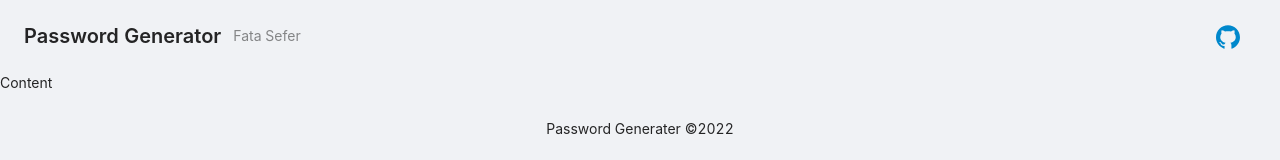
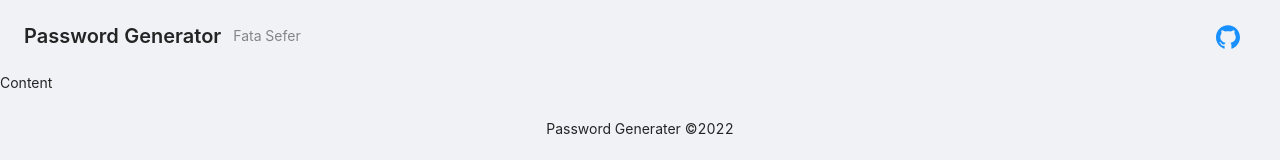
Before and after one commit to fs98/password-generator, a React (Create React App) app: page / in a window 1280 px wide. Shown: the top 160 px of the page. Built offline with nearby package versions, Linux system fonts and the light colour scheme.

Commit message:
refactor: replace inline css with tailwind classes

```diff
--- a/src/App.tsx
+++ b/src/App.tsx
@@ -19,12 +19,12 @@ const App = () => {
             href="https://github.com/fs98/password-generator"
             target="_blank"
           >
-            <GithubOutlined style={{ fontSize: "24px", color: "#08c" }} />
+            <GithubOutlined className="text-2xl" />
           </Button>,
         ]}
       />
       <Content>Content</Content>
-      <Footer style={{ textAlign: "center" }}>Password Generater ©2022</Footer>
+      <Footer className="text-center">Password Generater ©2022</Footer>
     </Layout>
   );
 };
```
